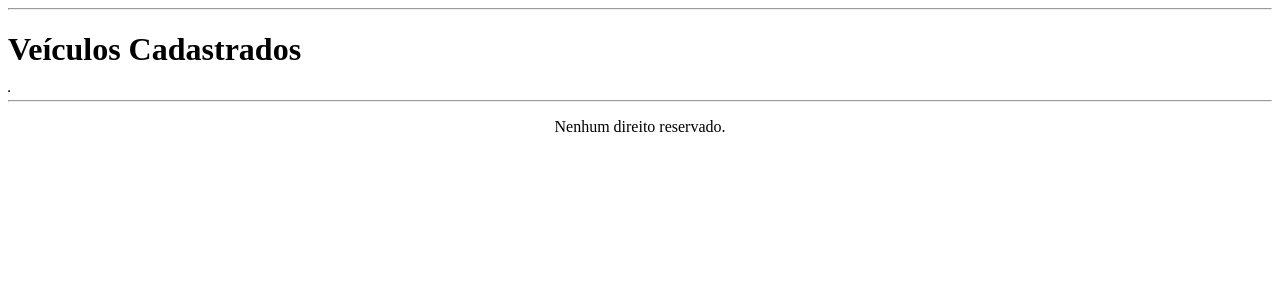
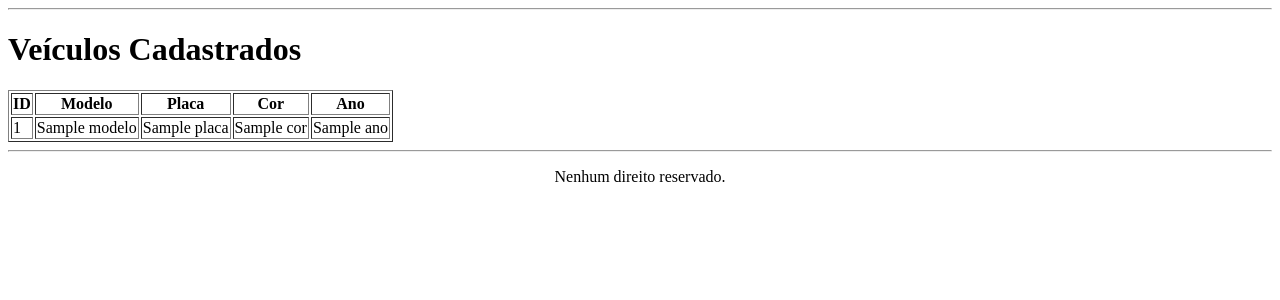
Before and after one commit to apsschotten/Projeto-PTAS-II, a Node server app: template views/veiculos.handlebars in a window 1280 px wide. Shown: the part 98-398 px from the top of the page. Run offline with Node 20, Linux system fonts and the light colour scheme; the template is opened without the code that fills it: most values are stand-ins (such as "Sample title", 1, 10 or a date in 2020); some libraries are stand-ins or nearby versions.

Commit message:
terminou
a

```diff
--- a/controllers/veiculoControllers.js
+++ b/controllers/veiculoControllers.js
@@ -19,12 +19,12 @@
             data: {
                 modelo,
                 placa,
-                ano,
+                ano:parseInt(ano),
                 cor
             }
         });
 
-        res.send({ veiculo });
+        res.redirect("/veiculos/todos");
 
     }
 
--- a/views/home.handlebars
+++ b/views/home.handlebars
@@ -1,2 +1,2 @@
-<h1>Bem-vinde, amigue!</h1>
+<h1>Bem-vindo, motorista!</h1>
 <p>Home!</p>
--- a/views/veiculos.handlebars
+++ b/views/veiculos.handlebars
@@ -1,6 +1,21 @@
 <h1>Veículos Cadastrados</h1>
-<table  border="1">
-{{#each veiculos}}
 
-{{/each}}
+<table border="1">
+    <tr>
+        <th>ID</th>
+        <th>Modelo</th>
+        <th>Placa</th>
+        <th>Cor</th>
+        <th>Ano</th>
+    </tr>
+
+    {{#each veiculos}}
+    <tr>
+        <td>{{this.id}}</td>
+        <td>{{this.modelo}}</td>
+        <td>{{this.placa}}</td>
+        <td>{{this.cor}}</td>
+        <td>{{this.ano}}</td>
+    </tr>
+    {{/each}}
 </table>
```
Also changed, not shown: views/formVeiculo.handlebars (+5 -5 lines), prisma/dev.db, 1 other file.
